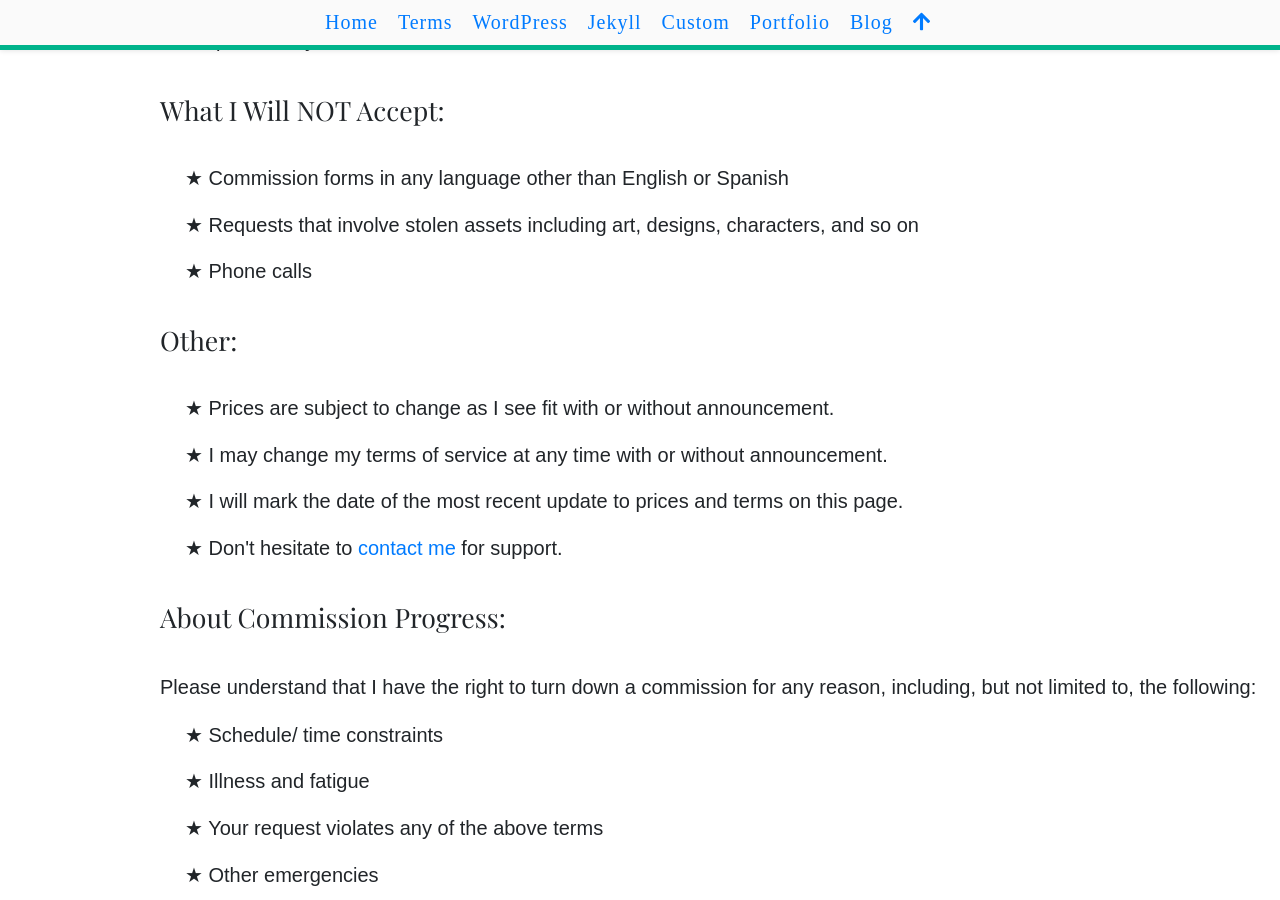
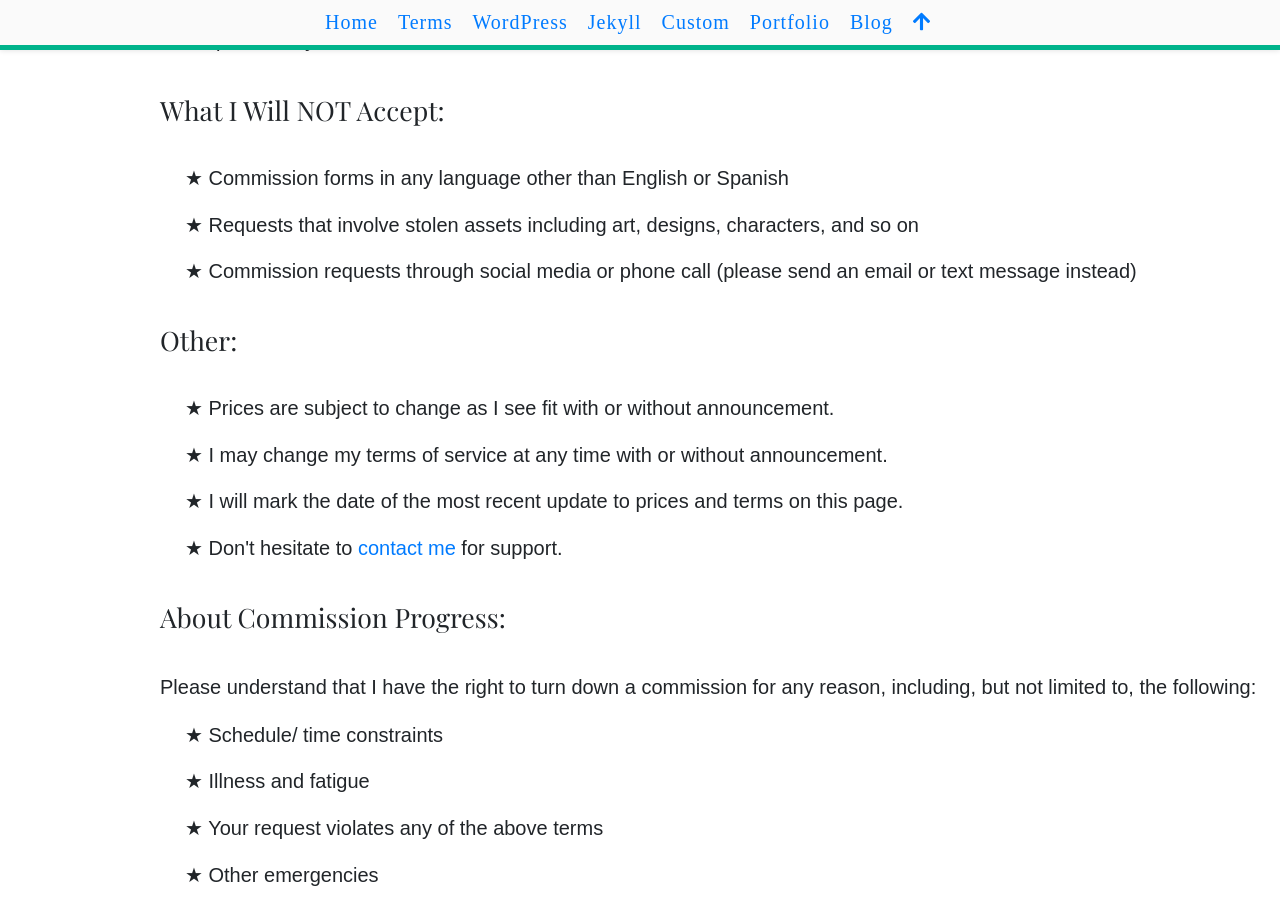
Before and after one commit to byliz/themes, a Jekyll site: the page built from tos/index.html, in a window 1280 px wide and 900 px high, scrolled down 531 px. Built offline with Jekyll 4.4.1, drawn with Linux system fonts in a browser that asks for light colours; nearby versions of some CDN libraries.

Commit message:
Add files via upload

```diff
--- a/tos/index.html
+++ b/tos/index.html
@@ -16,7 +16,7 @@ title: Premium Themes and Custom Themes |
 <ul>
 	<li>Commission forms in any language other than English or Spanish</li>
 	<li>Requests that involve stolen assets including art, designs, characters, and so on</li>
-	<li>Phone calls</li>
+	<li>Commission requests through social media or phone call (please send an email or text message instead)</li>
 </ul>
 
 <h4>Other:</h4>
```
